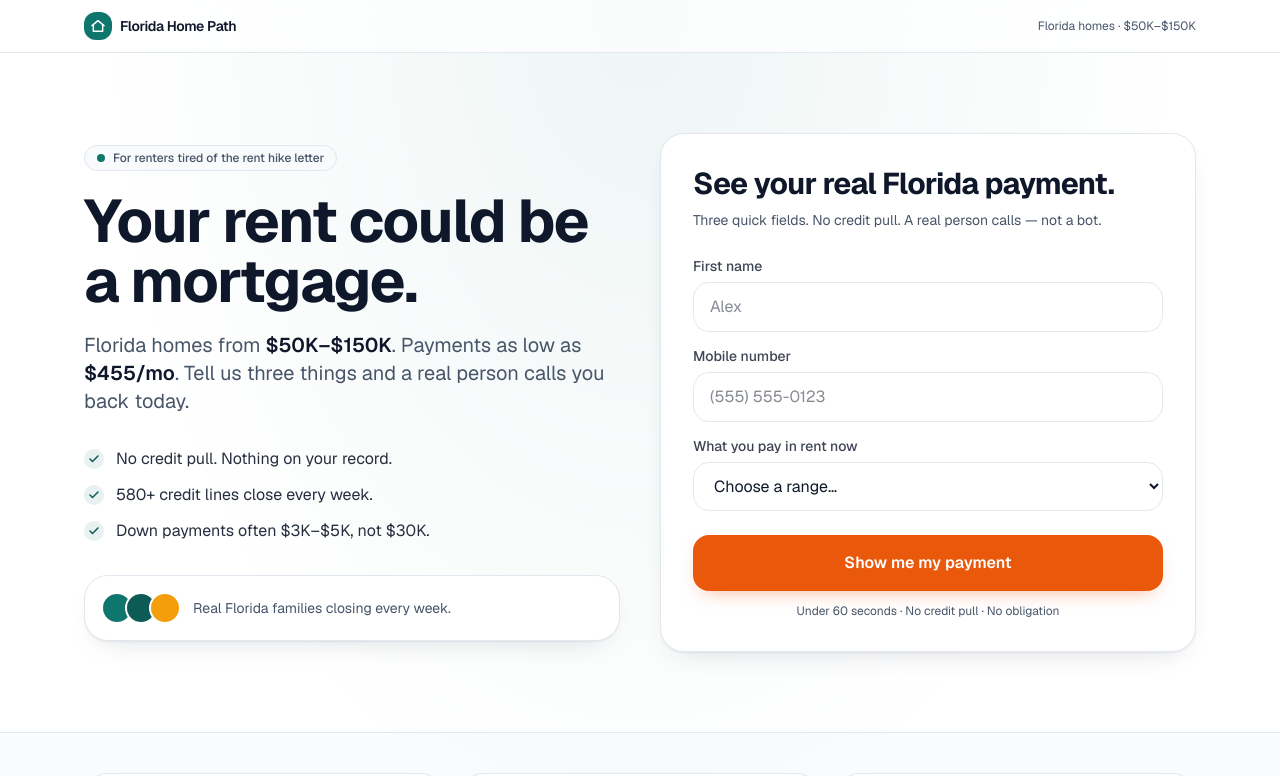
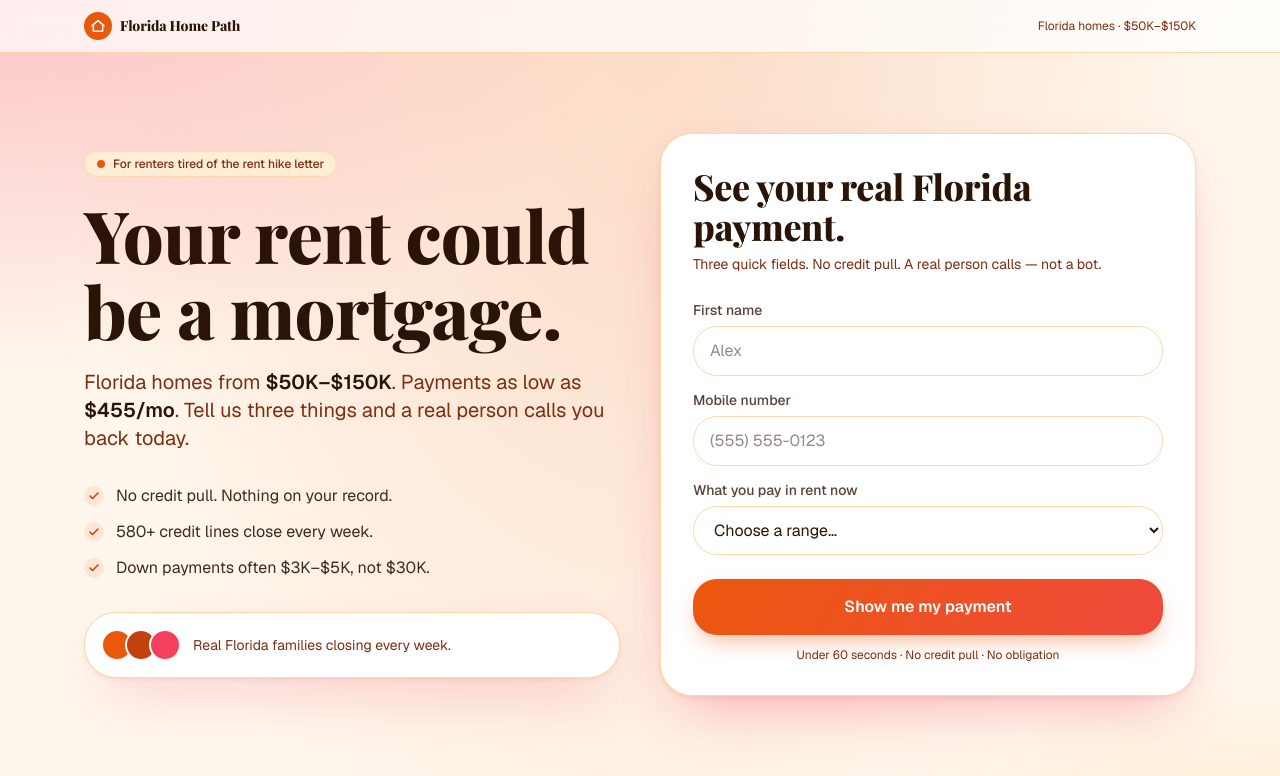
Before and after one commit to benjamin1160/ben, a Next.js app: page /sick-of-renting/squeeze in a window 1280 px wide. Shown: the top 776 px of the page. Built offline with nearby package versions, Linux system fonts and the light colour scheme.

Commit message:
Commit rent squeeze to full Sunset palette
Single design: warm cream backdrop with peach/rose radial mesh,
orange brand (#ea580c), Playfair Display headlines, gradient-shifting
CTA. Loads only Geist + Playfair via next/font.

```diff
--- a/app/globals.css
+++ b/app/globals.css
@@ -1,35 +1,43 @@
 @import "tailwindcss";
 
 :root {
-  --background: #ffffff;
-  --foreground: #0f172a;
+  --background: #fff7ed;
+  --foreground: #2a1407;
   --card: #ffffff;
-  --brand: #0f766e;
-  --brand-strong: #0d5b55;
-  --accent: #f59e0b;
-  --muted: #475569;
-  --surface: #f8fafc;
-  --border: #e2e8f0;
+  --brand: #ea580c;
+  --brand-strong: #c2410c;
+  --accent: #f43f5e;
+  --muted: #7c2d12;
+  --surface: #ffedd5;
+  --border: #fed7aa;
 
-  /* High-contrast CTA — orange against the teal brand */
-  --cta: #ea580c;
-  --cta-strong: #c2410c;
-
-  --radius-sm: 0.75rem;
-  --radius-md: 1rem;
-  --radius-lg: 1.5rem;
+  --radius-sm: 1rem;
+  --radius-md: 1.5rem;
+  --radius-lg: 2rem;
   --radius-pill: 9999px;
 
-  --shadow-card: 0 1px 2px rgba(15, 23, 42, 0.06),
-    0 12px 30px -16px rgba(15, 23, 42, 0.18);
-  --shadow-cta: 0 8px 20px -10px rgba(234, 88, 12, 0.55);
-  --shadow-cta-hover: 0 14px 28px -10px rgba(234, 88, 12, 0.75);
+  --shadow-card: 0 2px 4px rgba(124, 45, 18, 0.08),
+    0 24px 60px -22px rgba(244, 63, 94, 0.45);
+  --shadow-cta: 0 10px 24px -8px rgba(234, 88, 12, 0.55);
+  --shadow-cta-hover: 0 18px 36px -10px rgba(244, 63, 94, 0.7);
 
   --bg-image: radial-gradient(
-    ellipse at top,
-    rgba(15, 118, 110, 0.07),
-    transparent 60%
-  );
+      ellipse 80% 60% at 0% 0%,
+      rgba(244, 63, 94, 0.28),
+      transparent 60%
+    ),
+    radial-gradient(
+      ellipse 80% 60% at 100% 100%,
+      rgba(245, 158, 11, 0.32),
+      transparent 60%
+    ),
+    radial-gradient(
+      ellipse at top,
+      rgba(234, 88, 12, 0.18),
+      transparent 65%
+    );
+
+  --font-display: var(--font-playfair);
 }
 
 @theme inline {
@@ -39,12 +47,11 @@
   --color-brand: var(--brand);
   --color-brand-strong: var(--brand-strong);
   --color-accent: var(--accent);
-  --color-cta: var(--cta);
-  --color-cta-strong: var(--cta-strong);
   --color-muted: var(--muted);
   --color-surface: var(--surface);
   --color-border: var(--border);
   --font-sans: var(--font-geist-sans);
+  --font-display: var(--font-display);
 }
 
 html,
@@ -65,6 +72,12 @@ html {
   color: var(--foreground);
 }
 
+.theme-display {
+  font-family: var(--font-display), ui-serif, Georgia, serif;
+  letter-spacing: -0.01em;
+  font-weight: 800;
+}
+
 .theme-card {
   background: var(--card);
   border: 1px solid var(--border);
@@ -73,15 +86,31 @@ html {
 }
 
 .theme-cta {
-  background: var(--cta);
+  background: linear-gradient(120deg, var(--brand) 0%, var(--accent) 100%);
+  background-size: 180% 100%;
   color: #ffffff;
   border-radius: var(--radius-md);
   box-shadow: var(--shadow-cta);
-  transition: background-color 200ms ease, box-shadow 200ms ease,
-    transform 200ms ease;
+  transition: box-shadow 200ms ease, transform 200ms ease;
+  animation: shift-gradient 6s ease-in-out infinite;
 }
 .theme-cta:hover {
-  background: var(--cta-strong);
   box-shadow: var(--shadow-cta-hover);
   transform: translateY(-1px);
 }
+
+@keyframes shift-gradient {
+  0%,
+  100% {
+    background-position: 0% 50%;
+  }
+  50% {
+    background-position: 100% 50%;
+  }
+}
+
+@media (prefers-reduced-motion: reduce) {
+  .theme-cta {
+    animation: none;
+  }
+}
--- a/app/layout.tsx
+++ b/app/layout.tsx
@@ -1,10 +1,16 @@
 import type { Metadata } from "next";
-import { Geist } from "next/font/google";
+import { Geist, Playfair_Display } from "next/font/google";
 import "./globals.css";
 
 const geistSans = Geist({
   variable: "--font-geist-sans",
   subsets: ["latin"],
+});
+
+const playfair = Playfair_Display({
+  variable: "--font-playfair",
+  subsets: ["latin"],
+  weight: ["600", "800", "900"],
 });
 
 export const metadata: Metadata = {
@@ -19,7 +25,10 @@ export default function RootLayout({
   children: React.ReactNode;
 }>) {
   return (
-    <html lang="en" className={`${geistSans.variable} h-full antialiased`}>
+    <html
+      lang="en"
+      className={`${geistSans.variable} ${playfair.variable} h-full antialiased`}
+    >
       <body className="min-h-full flex flex-col bg-white text-slate-900">
         {children}
       </body>
--- a/app/sick-of-renting/squeeze/SqueezeForm.tsx
+++ b/app/sick-of-renting/squeeze/SqueezeForm.tsx
@@ -47,7 +47,7 @@ export default function SqueezeForm() {
             <path d="M20 6 9 17l-5-5" />
           </svg>
         </div>
-        <h3 className="text-2xl font-semibold tracking-tight">
+        <h3 className="theme-display text-3xl">
           Got it, {data.name || "friend"}.
         </h3>
         <p className="mt-2 text-muted">
@@ -64,7 +64,7 @@ export default function SqueezeForm() {
       className="theme-card p-6 sm:p-8"
       aria-label="See what you qualify for"
     >
-      <h2 className="text-2xl font-bold tracking-tight sm:text-3xl">
+      <h2 className="theme-display text-3xl sm:text-4xl">
         See your real Florida payment.
       </h2>
       <p className="mt-2 text-sm text-muted">
--- a/app/sick-of-renting/squeeze/page.tsx
+++ b/app/sick-of-renting/squeeze/page.tsx
@@ -31,7 +31,7 @@ export default function SickOfRentingSqueeze() {
                 <path d="M5 10v10h14V10" />
               </svg>
             </span>
-            <span className="text-sm font-semibold tracking-tight">
+            <span className="theme-display text-sm tracking-tight">
               Florida Home Path
             </span>
           </div>
@@ -52,7 +52,7 @@ export default function SickOfRentingSqueeze() {
                 <span className="h-2 w-2 rounded-full bg-brand" />
                 For renters tired of the rent hike letter
               </span>
-              <h1 className="mt-5 text-4xl font-bold tracking-tight text-foreground sm:text-5xl md:text-6xl">
+              <h1 className="theme-display mt-5 text-5xl leading-[1.05] text-foreground sm:text-6xl md:text-7xl">
                 Your rent could be a mortgage.
               </h1>
               <p className="mt-5 max-w-xl text-lg text-muted sm:text-xl">
@@ -152,9 +152,7 @@ function Avatar({ className }: { className: string }) {
 function Proof({ stat, label }: { stat: string; label: string }) {
   return (
     <div className="theme-card p-5">
-      <p className="text-2xl font-bold tracking-tight text-brand-strong">
-        {stat}
-      </p>
+      <p className="theme-display text-3xl text-brand-strong">{stat}</p>
       <p
         className="mt-1 text-sm text-foreground/80"
         dangerouslySetInnerHTML={{ __html: label }}
```
